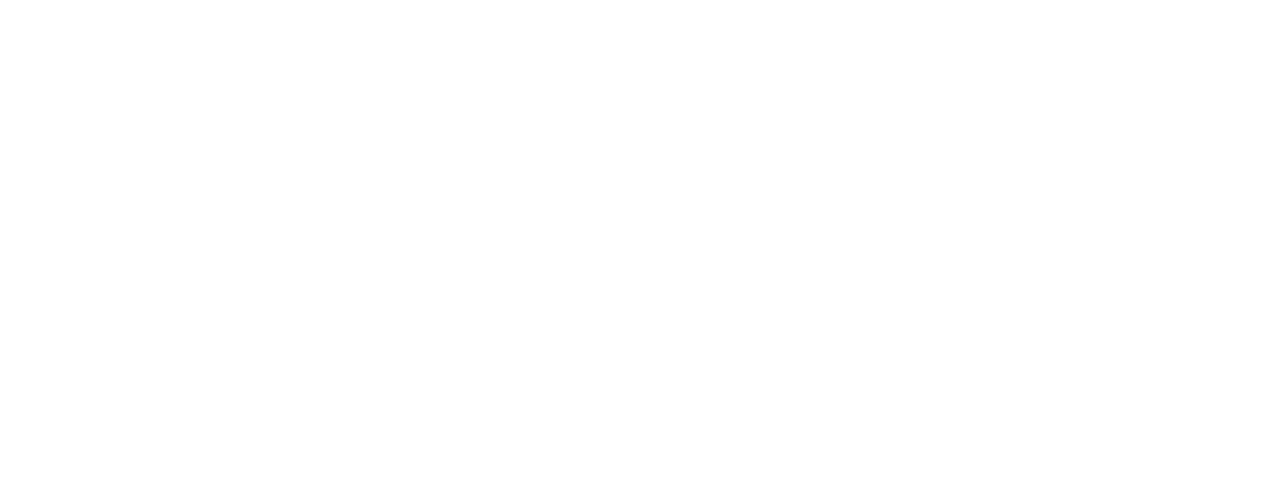
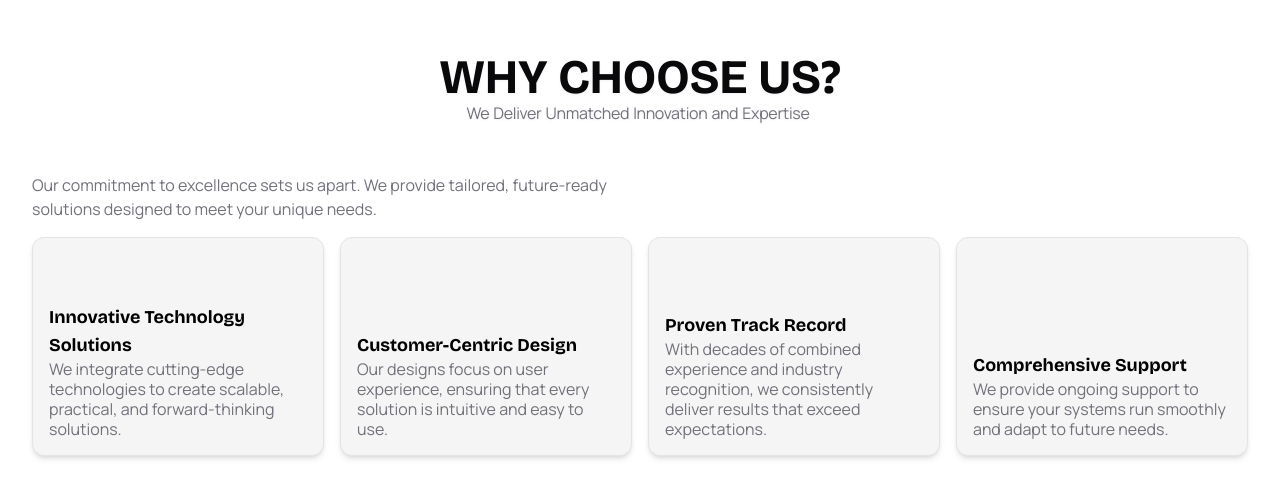
Before and after one commit to whoisrobb/vitfusion, a React (Vite) app: page / in a window 1280 px wide. Shown: the part 2819-3317 px from the top of the page. Before the commit the page ends 2904 px from the top, so only its background shows below. Built offline with nearby package versions, Linux system fonts and the light colour scheme.

Commit message:
feat: add advantages cards

```diff
--- /dev/null
+++ b/src/app/home/_components/advantages.json
@@ -0,0 +1,22 @@
+[
+    {
+      "title": "Innovative Technology Solutions",
+      "description": "We integrate cutting-edge technologies to create scalable, practical, and forward-thinking solutions.",
+      "illustration": "A futuristic tech landscape symbolizing innovation."
+    },
+    {
+      "title": "Customer-Centric Design",
+      "description": "Our designs focus on user experience, ensuring that every solution is intuitive and easy to use.",
+      "illustration": "A user interacting seamlessly with a digital interface."
+    },
+    {
+      "title": "Proven Track Record",
+      "description": "With decades of combined experience and industry recognition, we consistently deliver results that exceed expectations.",
+      "illustration": "A timeline graphic highlighting key milestones and years of experience."
+    },
+    {
+      "title": "Comprehensive Support",
+      "description": "We provide ongoing support to ensure your systems run smoothly and adapt to future needs.",
+      "illustration": "A support team symbolized by gears and tools working in harmony."
+    }
+]
--- /dev/null
+++ b/src/app/home/advantages.tsx
@@ -0,0 +1,32 @@
+import { MagicCard } from "@/components/magicui/magic-card";
+import ContentShell from "@/components/shells/content-shell";
+import data from "./_components/advantages.json";
+
+const Advantages = () => {
+  return (
+    <ContentShell
+      title="Why choose us?"
+      subtitle="We Deliver Unmatched Innovation and Expertise"
+    >
+      <div className="my-12 space-y-4">
+        <p className="lg:w-[50%] text-muted-foreground">
+            Our commitment to excellence sets us apart. We provide tailored, future-ready solutions designed to meet your unique needs.
+        </p>
+        <div className="grid lg:grid-cols-4 md:grid-cols-2 grid-cols-1 gap-4">
+            {data.map((card) => (
+            <MagicCard
+                className="cursor-pointer flex-col justify-end aspect-[4/3] shadow-md p-4 space-y-2"
+                gradientColor={"#D9D9D955"}
+                key={card.description}
+                // gradientColor={theme === "dark" ? "#262626" : "#D9D9D955"}
+            >
+                <h1 className="font-bold font-grotesk text-lg">{card.title}</h1>
+                <p className="leading-tight text-muted-foreground">{card.description}</p>
+            </MagicCard>))}
+        </div>
+      </div>
+    </ContentShell>
+  )
+}
+
+export default Advantages
--- a/src/app/home/index.tsx
+++ b/src/app/home/index.tsx
@@ -1,3 +1,4 @@
+import Advantages from './advantages'
 import Banner from './banner'
 import Clients from './clients'
 import Services from './services'
@@ -8,6 +9,7 @@
         <Banner />
         <Services />
         <Clients />
+        <Advantages />
     </div>
   )
 }
--- a/src/app/layout.tsx
+++ b/src/app/layout.tsx
@@ -4,7 +4,7 @@
 
 const Layout = () => {
   return (
-    <div>
+    <div className="font-sans">
         <Header />
 
         <SiteShell
--- /dev/null
+++ b/src/components/magicui/magic-card.tsx
@@ -0,0 +1,64 @@
+"use client";
+
+import React, { useCallback, useEffect } from "react";
+import { motion, useMotionTemplate, useMotionValue } from "framer-motion";
+
+import { cn } from "@/lib/utils";
+
+export interface MagicCardProps extends React.HTMLAttributes<HTMLDivElement> {
+  gradientSize?: number;
+  gradientColor?: string;
+  gradientOpacity?: number;
+}
+
+export function MagicCard({
+  children,
+  className,
+  gradientSize = 200,
+  gradientColor = "#262626",
+  gradientOpacity = 0.8,
+}: MagicCardProps) {
+  const mouseX = useMotionValue(-gradientSize);
+  const mouseY = useMotionValue(-gradientSize);
+
+  const handleMouseMove = useCallback(
+    (e: React.MouseEvent<HTMLDivElement>) => {
+      const { left, top } = e.currentTarget.getBoundingClientRect();
+      mouseX.set(e.clientX - left);
+      mouseY.set(e.clientY - top);
+    },
+    [mouseX, mouseY],
+  );
+
+  const handleMouseLeave = useCallback(() => {
+    mouseX.set(-gradientSize);
+    mouseY.set(-gradientSize);
+  }, [mouseX, mouseY, gradientSize]);
+
+  useEffect(() => {
+    mouseX.set(-gradientSize);
+    mouseY.set(-gradientSize);
+  }, [mouseX, mouseY, gradientSize]);
+
+  return (
+    <div
+      onMouseMove={handleMouseMove}
+      onMouseLeave={handleMouseLeave}
+      className={cn(
+        "group relative flex size-full overflow-hidden rounded-xl bg-neutral-100 dark:bg-neutral-900 border text-black dark:text-white",
+        className,
+      )}
+    >
+      <div className="relative z-10">{children}</div>
+      <motion.div
+        className="pointer-events-none absolute -inset-px rounded-xl opacity-0 transition-opacity duration-300 group-hover:opacity-100"
+        style={{
+          background: useMotionTemplate`
+            radial-gradient(${gradientSize}px circle at ${mouseX}px ${mouseY}px, ${gradientColor}, transparent 100%)
+          `,
+          opacity: gradientOpacity,
+        }}
+      />
+    </div>
+  );
+}
--- /dev/null
+++ b/src/components/ui/card.tsx
@@ -0,0 +1,76 @@
+import * as React from "react"
+
+import { cn } from "@/lib/utils"
+
+const Card = React.forwardRef<
+  HTMLDivElement,
+  React.HTMLAttributes<HTMLDivElement>
+>(({ className, ...props }, ref) => (
+  <div
+    ref={ref}
+    className={cn(
+      "rounded-xl border bg-card text-card-foreground shadow",
+      className
+    )}
+    {...props}
+  />
+))
+Card.displayName = "Card"
+
+const CardHeader = React.forwardRef<
+  HTMLDivElement,
+  React.HTMLAttributes<HTMLDivElement>
+>(({ className, ...props }, ref) => (
+  <div
+    ref={ref}
+    className={cn("flex flex-col space-y-1.5 p-6", className)}
+    {...props}
+  />
+))
+CardHeader.displayName = "CardHeader"
+
+const CardTitle = React.forwardRef<
+  HTMLParagraphElement,
+  React.HTMLAttributes<HTMLHeadingElement>
+>(({ className, ...props }, ref) => (
+  <h3
+    ref={ref}
+    className={cn("font-semibold leading-none tracking-tight", className)}
+    {...props}
+  />
+))
+CardTitle.displayName = "CardTitle"
+
+const CardDescription = React.forwardRef<
+  HTMLParagraphElement,
+  React.HTMLAttributes<HTMLParagraphElement>
+>(({ className, ...props }, ref) => (
+  <p
+    ref={ref}
+    className={cn("text-sm text-muted-foreground", className)}
+    {...props}
+  />
+))
+CardDescription.displayName = "CardDescription"
+
+const CardContent = React.forwardRef<
+  HTMLDivElement,
+  React.HTMLAttributes<HTMLDivElement>
+>(({ className, ...props }, ref) => (
+  <div ref={ref} className={cn("p-6 pt-0", className)} {...props} />
+))
+CardContent.displayName = "CardContent"
+
+const CardFooter = React.forwardRef<
+  HTMLDivElement,
+  React.HTMLAttributes<HTMLDivElement>
+>(({ className, ...props }, ref) => (
+  <div
+    ref={ref}
+    className={cn("flex items-center p-6 pt-0", className)}
+    {...props}
+  />
+))
+CardFooter.displayName = "CardFooter"
+
+export { Card, CardHeader, CardFooter, CardTitle, CardDescription, CardContent }
```
